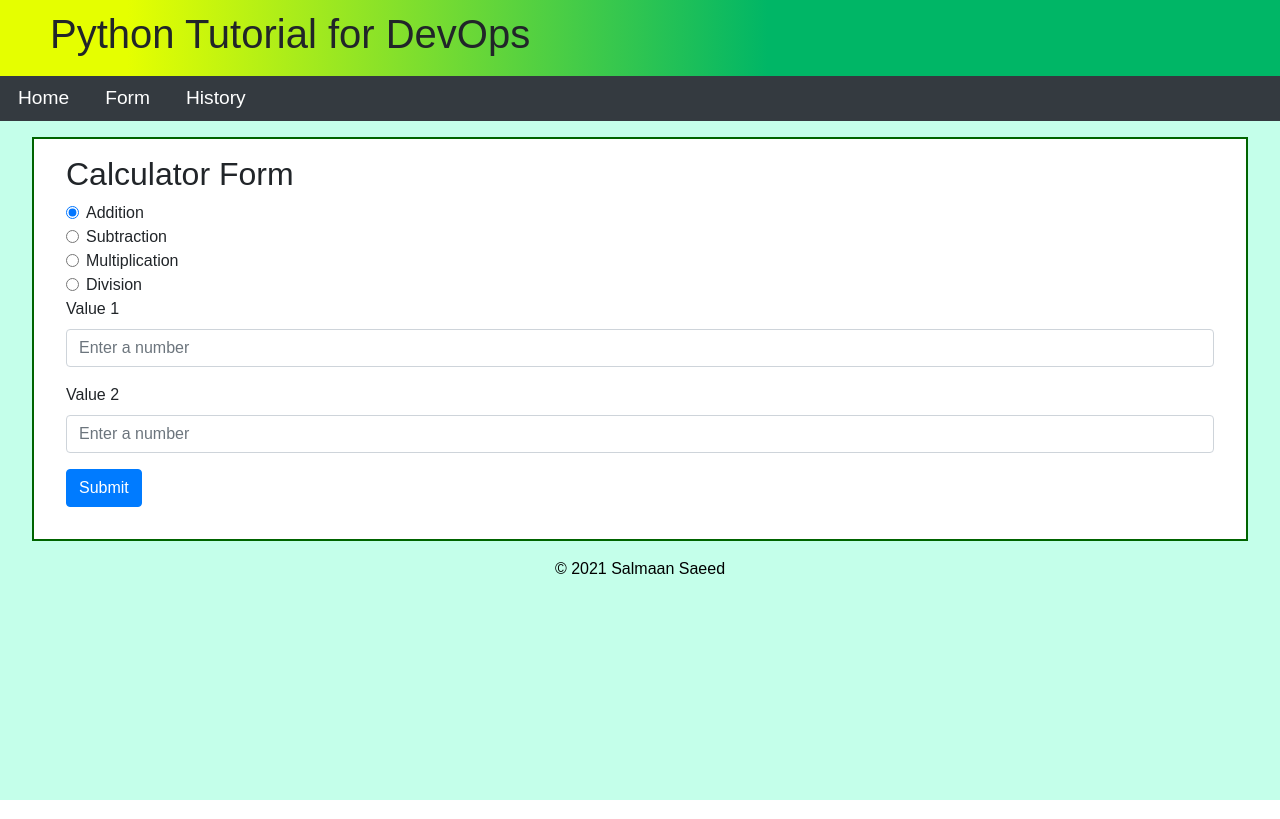
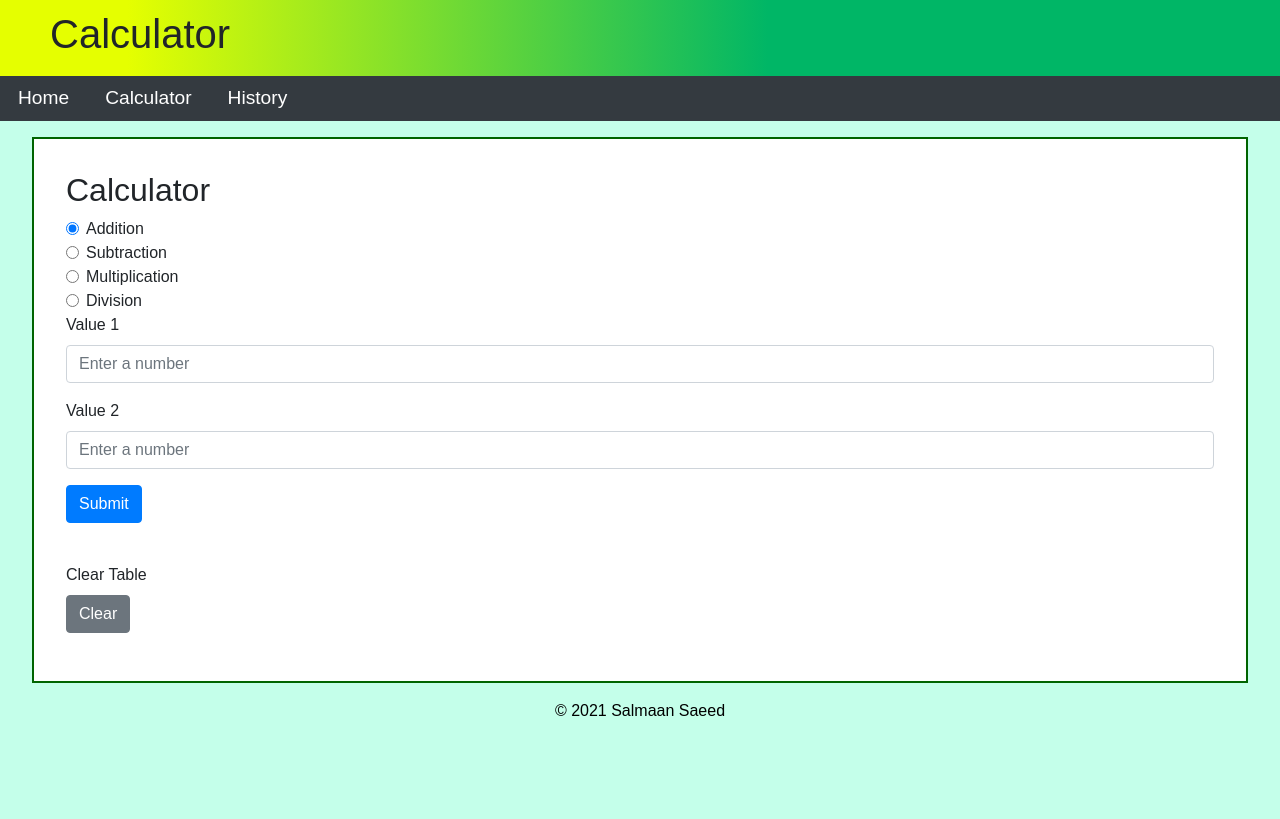
Before and after one commit to sagedemage/calc_v2, a Flask app: page /form in a window 1280 px wide. Run offline with Flask 2, Linux system fonts and the light colour scheme; some libraries are stand-ins or nearby versions.

Commit message:
Added the clear table functionality to the web app

```diff
--- a/app/app.py
+++ b/app/app.py
@@ -18,7 +18,11 @@ def form():
     # pylint: disable=no-else-return
     """Display the form"""
     if request.method == 'POST':
-        # name of the tag
+        if request.form.get('action') == 'Clear':
+            Calculator.clear_csv_files()
+            flash("Table is cleared", "success")
+            return render_template('clear.html')
+        # name of tag
         value1 = request.form['value1']
         value2 = request.form['value2']
         operation = request.form['operation']
@@ -55,13 +59,13 @@ def result_message():
     operation = request.args.get('operation')
     result = request.args.get('result')
     message = operation + " of " + value1 + " " + value2 + " is " + result
-    flash('You were successfully logged in')
     return message
 
 
 @app.route('/history')
 def history_table():
     """Display the calculation history"""
+    # clear = Calculator.clear_csv_files()
     Calculations.read_csv_file()
     operation = "operations"
     value1 = "value1"
--- a/app/templates/base.html
+++ b/app/templates/base.html
@@ -3,7 +3,7 @@
     <head>
         {% block head %}
         <!-- Browser tab's title -->
-        <title> DevOps Python Tutorial  </title>
+        <title> Calculator  </title>
         <!-- Browser tab icon -->
         <link rel="shortcut icon" href="../static/images/devops.ico">
         <!-- Bootstrap 4 -->
@@ -20,7 +20,7 @@
     <body>
         <header>
             {% block navigation %}
-            <h1>Python Tutorial for DevOps</h1>
+            <h1>Calculator</h1>
             <!-- Navigation Bar -->
             <nav class="navbar navbar-expand navbar-dark bg-dark m">
                 <div class="collapse navbar-collapse" id="navbarNav">
@@ -29,7 +29,7 @@
                             <a class="nav-link text-white" href="/">Home</a>
                         </li>
                         <li class="nav-item">
-                            <a class="nav-link text-white" href="/form">Form</a>
+                            <a class="nav-link text-white" href="/form">Calculator</a>
                         </li>
                         <li class="nav-item">
                             <a class="nav-link text-white" href="/history">History</a>
--- a/app/templates/form.html
+++ b/app/templates/form.html
@@ -3,7 +3,8 @@
 	{{ super() }}
 {% endblock %}
 {% block content %}
-	<h2> Calculator Form </h2>
+	<p>
+	<h2> Calculator </h2>
 <form method="post">
 	<div class="form-check">
 		<input class="form-check-input" type="radio" name="operation" id="exampleRadios1" value="addition" checked>
@@ -39,4 +40,11 @@
   		</div>
   		<button type="submit" class="btn btn-primary">Submit</button>
 	</form>
+	</p>
+<br>
+	<form method="post">
+		<label for="ClearTable">Clear Table</label><br>
+		<input class="btn btn-secondary" type="submit" value="Clear" name="action" id="ClearTable">
+	</form>
+	</p>
 {% endblock %}
--- a/calc/calculator.py
+++ b/calc/calculator.py
@@ -55,3 +55,9 @@ class Calculator:
     def put_history_to_csv(operation, value1, value2, result):
         """Write History"""
         return Calculations.put_history_to_csv(operation, value1, value2, result)
+
+    @staticmethod
+    def clear_csv_files():
+        """Clear the csv file"""
+        Calculations.clear_csv_files()
+        return True
```
Also changed, not shown: app/templates/clear.html (added, +30 -0 lines), calc/history/calculations.py (+11 -0 lines), tests/calculations_history_test.py (+5 -0 lines), tests/calculator_test.py (+6 -1 lines).
